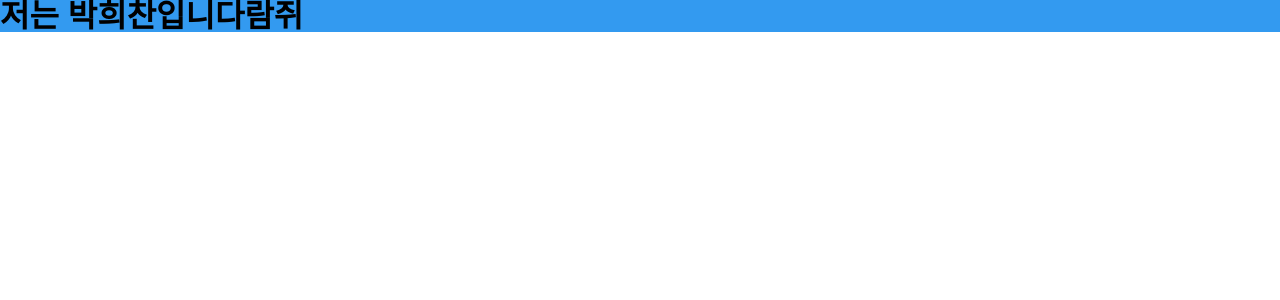
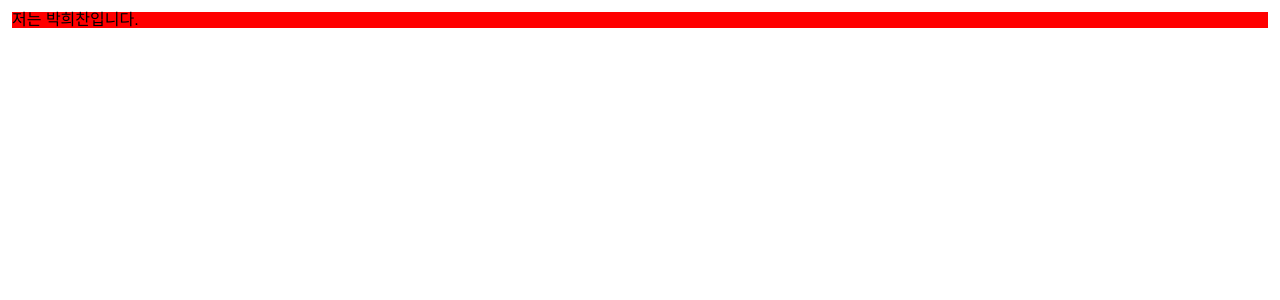
Before and after one commit to kichan05/React-Template-v2, a React (Vite) app: page / in a window 1280 px wide. Shown: the top 300 px of the page. Built offline with nearby package versions, Linux system fonts and the light colour scheme; a web font is replaced by a local one.

Commit message:
Feat: Page initlal

```diff
--- a/src/App.tsx
+++ b/src/App.tsx
@@ -1,6 +1,11 @@
-import {GlobalStyle} from "./GlobalStyle";
-import styled, {ThemeProvider} from "styled-components";
-import {Theme} from "./theme";
+import styled from "styled-components";
+import {MainPage} from "./MainPage";
+
+export const PageLayout = styled.div`
+  padding: 12px;
+  margin: 0 auto;
+`
+
 
 const Box = styled.div`
   background-color: ${p => p.theme.color.Blue5};
@@ -14,9 +19,7 @@ const Title = styled.div`
 function App() {
     return (
         <>
-            <Box>
-                <Title>저는 박희찬입니다람쥐</Title>
-            </Box>
+            <MainPage/>
         </>
     )
 }
--- /dev/null
+++ b/src/MainPage.tsx
@@ -0,0 +1,21 @@
+import {FC} from "react";
+import styled from "styled-components";
+import {PageLayout} from "./App";
+
+export type MainPageProps = {
+
+}
+
+const MainPageStyle = styled.div`
+  background-color: #f00;
+`
+
+export const MainPage: FC<MainPageProps> = () => {
+    return (
+        <PageLayout>
+            <MainPageStyle>
+                저는 박희찬입니다.
+            </MainPageStyle>
+        </PageLayout>
+    );
+};
```
